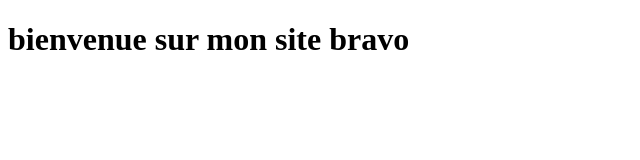
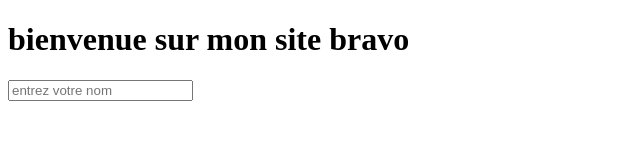
Before and after one commit to Dedzia/OpenClassroomProject, a plain HTML site: page index.html in a window 1280 px wide. Shown: the whole page, without its empty margins (0-640 px from the left). Drawn offline with Linux system fonts and the light colour scheme.

Commit message:
ajout d'une new modif

```diff
--- a/index.html
+++ b/index.html
@@ -7,6 +7,7 @@
     <link rel="sylesheet" type="text/css" href="style.css">
 </head>
  <h1> bienvenue sur mon site bravo</h1>
+ <input type="text" placeholder="entrez votre nom">
 <body>
 
 </body>
```
